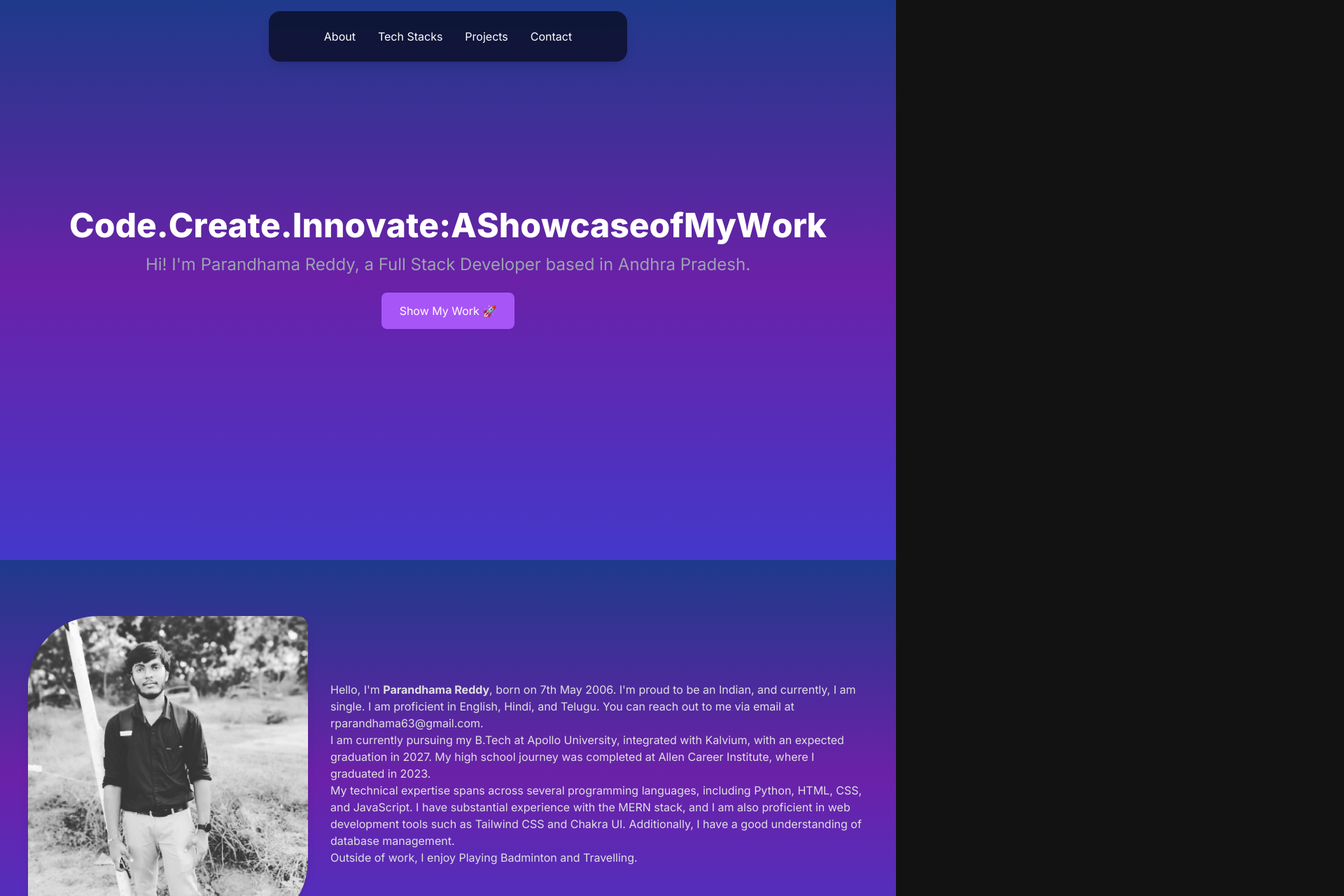
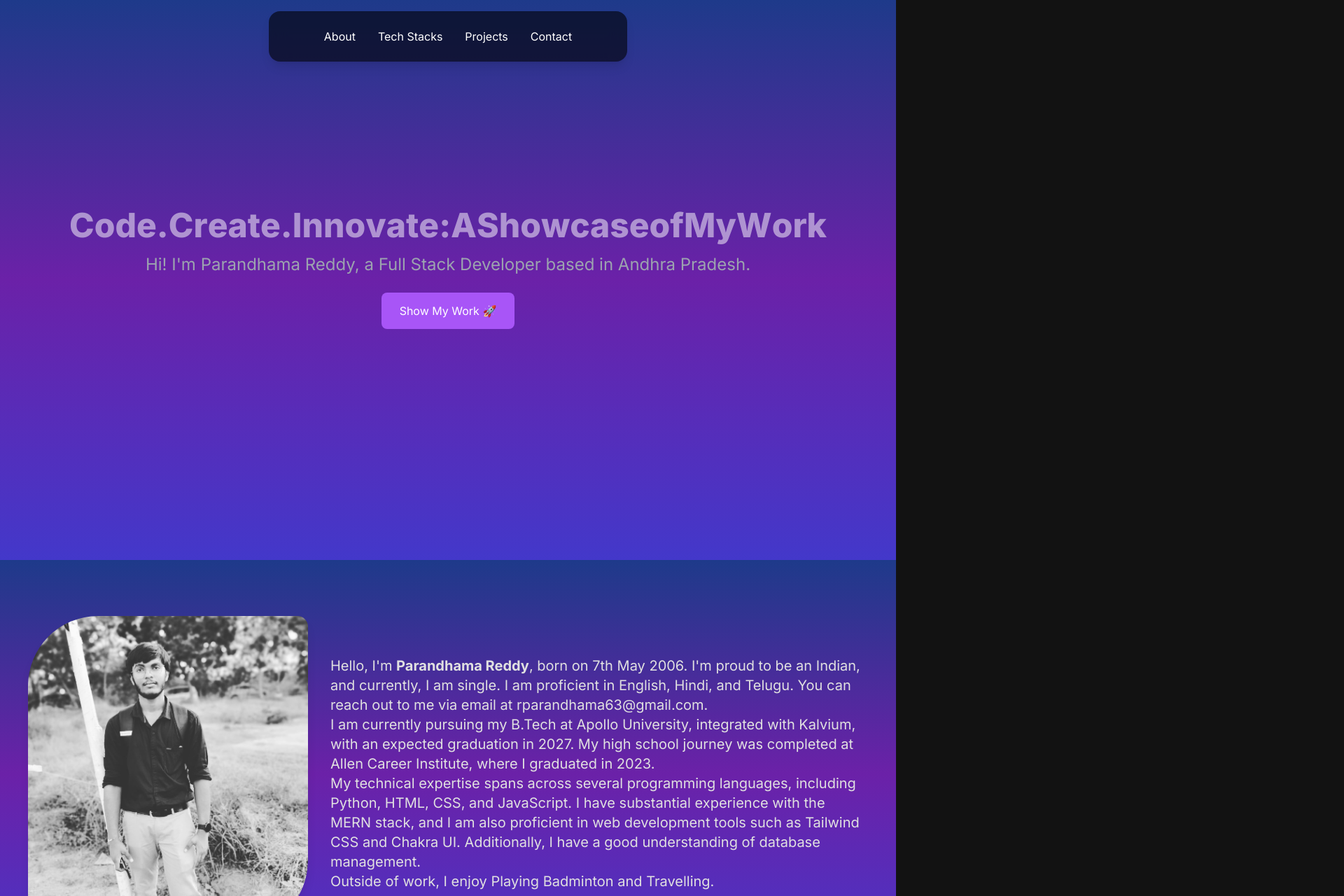
Before and after one commit to PARANDHAMAREDDYBOMMAKA/My-Portfolio, a Next.js app: page / in a window 1280 px wide. Shown: the top 1280 px of the page at 70% size, 1920 px wide, since content can reach past the window. Built offline with nearby package versions, Linux system fonts and the light colour scheme.

Commit message:
Added smooth Functionalities

```diff
--- a/app/components/TechStackSection.tsx
+++ b/app/components/TechStackSection.tsx
@@ -15,13 +15,14 @@ import "../../app/globals.css";
 
 // Slider settings
 const sliderSettings = {
-  dots: true,
+  dots: false,
   infinite: true,
   speed: 2000,
   slidesToShow: 3,
-  slidesToScroll: 1,
+  slidesToScroll: 3,
   autoplay: true,
-  autoplaySpeed: 10,
+  autoplaySpeed: 0,
+  cssEase: "linear",
   pauseOnHover: true,
   arrows: false,
   responsive: [
--- a/app/components/aboutSection.tsx
+++ b/app/components/aboutSection.tsx
@@ -29,7 +29,7 @@ const AboutSection: React.FC = () => (
           </div>
         </div>
       </div>
-      <div className="text-center md:text-left">
+      <div className="text-center text-xl md:text-left">
         <p>
           Hello, I'm <strong>Parandhama Reddy</strong>, born on 7th May 2006.
           I'm proud to be an Indian, and currently, I am single. I am proficient
--- a/app/components/heroSection.tsx
+++ b/app/components/heroSection.tsx
@@ -9,7 +9,7 @@ const HeroSection: React.FC = () => {
       className="flex flex-col items-center justify-center h-screen bg-gradient-to-b from-blue-900 via-purple-800 to-indigo-700 text-white text-center"
     >
       <div className="flex flex-col items-center mb-8">
-        <h1 className="text-5xl font-extrabold mb-4">
+        <h1 className="text-5xl font-extrabold mb-4  animate-pulse">
           {Array.from("Code. Create. Innovate: A Showcase of My Work").map(
             (char, index) => (
               <span
```
